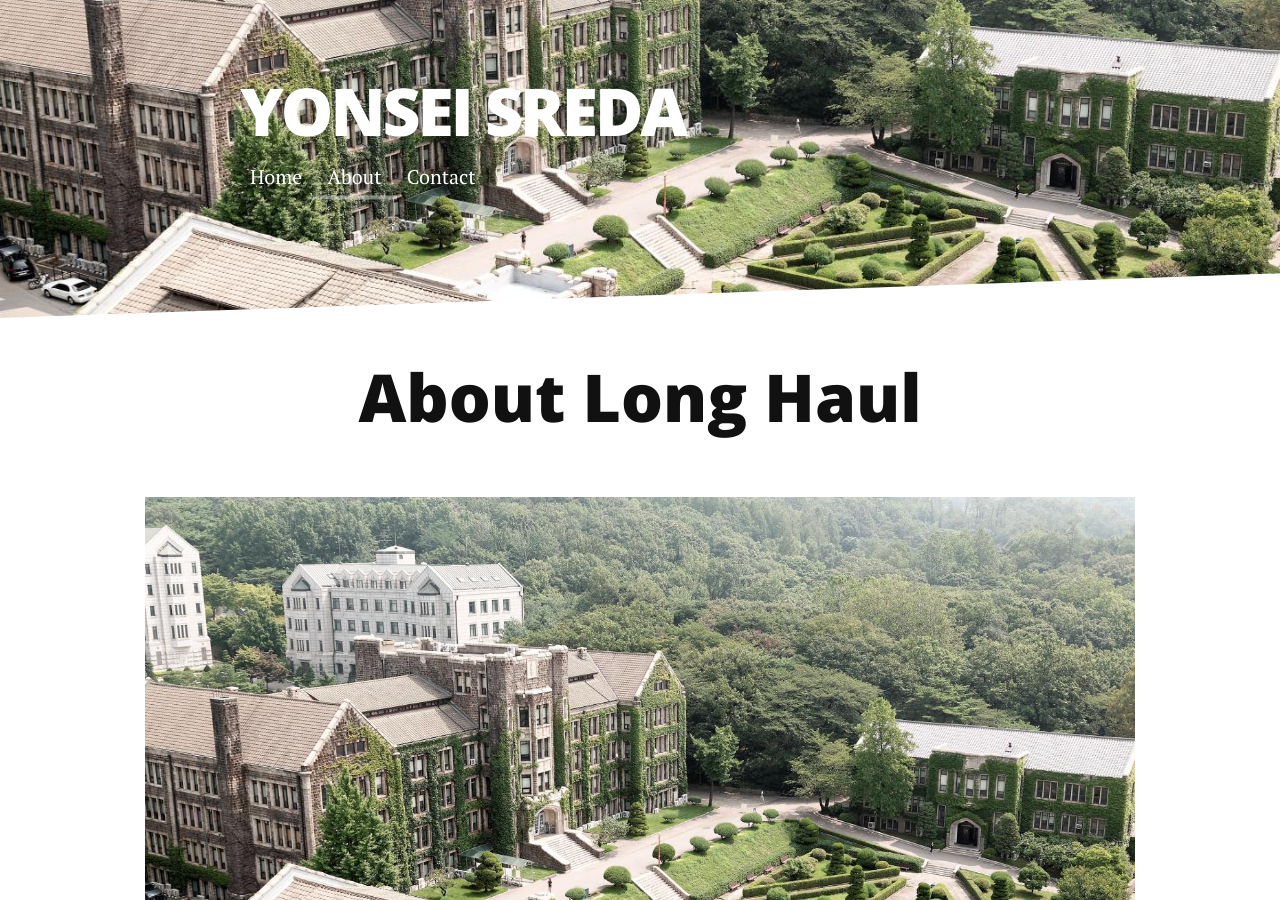
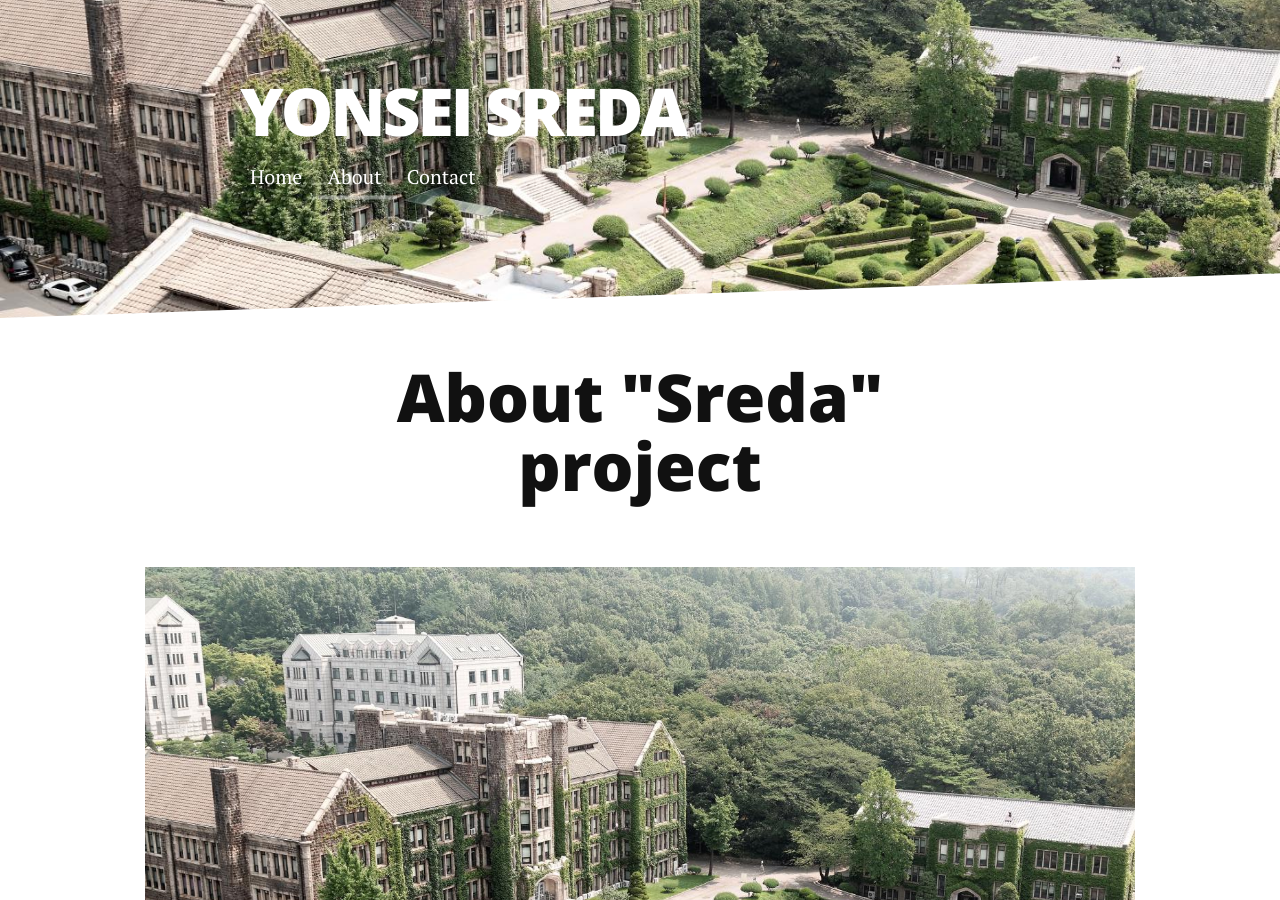
Before and after one commit to yonseisreda/yonseisreda.github.io, a Jekyll site: the page built from about.md, in a window 1280 px wide and 900 px high. Built offline with Jekyll 4.4.1, drawn with Linux system fonts in a browser that asks for light colours; nearby versions of some CDN libraries.

Commit message:
Update about.md

```diff
--- a/about.md
+++ b/about.md
@@ -4,7 +4,7 @@
 ---
 
 <div class="post">
-	<h1 class="pageTitle">About Long Haul</h1>
+	<h1 class="pageTitle">About "Sreda" project</h1>
 	<img src="{{ '/assets/img/yonsei.jpg' | prepend: site.baseurl }}" alt="">
 	<p class="intro">"Sreda" is project for promoting environment-friendly attitude and action in South Korea. </p>
 	<p>"Sreda" was created to help for newcoming foreigners in Korea to deal with everyday problems like recycling.</p>
```
